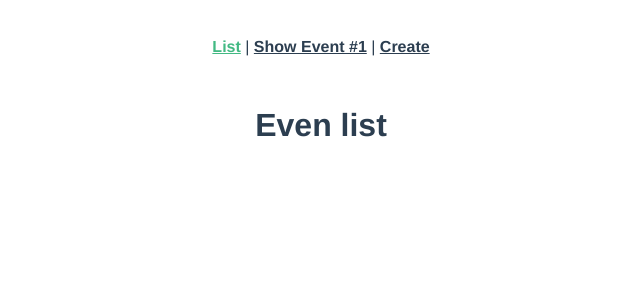
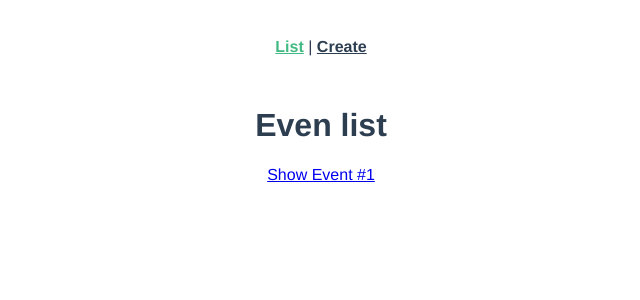
Before and after one commit to daotiennamhl/vuemastery-realworld-vue, a Vue app: page / in a window 1280 px wide. Shown: the top 300 px of the page, without its empty margins (319-959 px from the left). Built offline with nearby package versions, Linux system fonts and the light colour scheme.

Commit message:
dynamic routing & history mode

```diff
--- a/src/App.vue
+++ b/src/App.vue
@@ -2,7 +2,6 @@
   <div id="app">
     <div id="nav">
       <router-link :to="{ name: 'event-list' }">List</router-link> |
-      <router-link :to="{ name: 'event-show' }">Show Event #1</router-link> |
       <router-link :to="{ name: 'event-create' }">Create</router-link>
     </div>
     <router-view />
--- a/src/router/index.js
+++ b/src/router/index.js
@@ -12,9 +12,10 @@
     component: EventList
   },
   {
-    path: "/event",
+    path: "/event:id",
     name: "event-show",
-    component: EventShow
+    component: EventShow,
+    props: true
   },
   {
     path: "/event/create",
--- a/src/views/EventList.vue
+++ b/src/views/EventList.vue
@@ -1,3 +1,7 @@
 <template>
-  <h1>Even list</h1>
+  <div>
+    <h1>Even list</h1>
+    <router-link :to="{ name: 'event-show', params: { id: '1' } }"
+      >Show Event #1</router-link>
+  </div>
 </template>
--- a/src/views/EventShow.vue
+++ b/src/views/EventShow.vue
@@ -1,3 +1,8 @@
 <template>
-  <h1>Even show</h1>
+  <h1>Showing event #{{ id }}</h1>
 </template>
+<script>
+export default {
+  props: ["id"]
+};
+</script>
```
